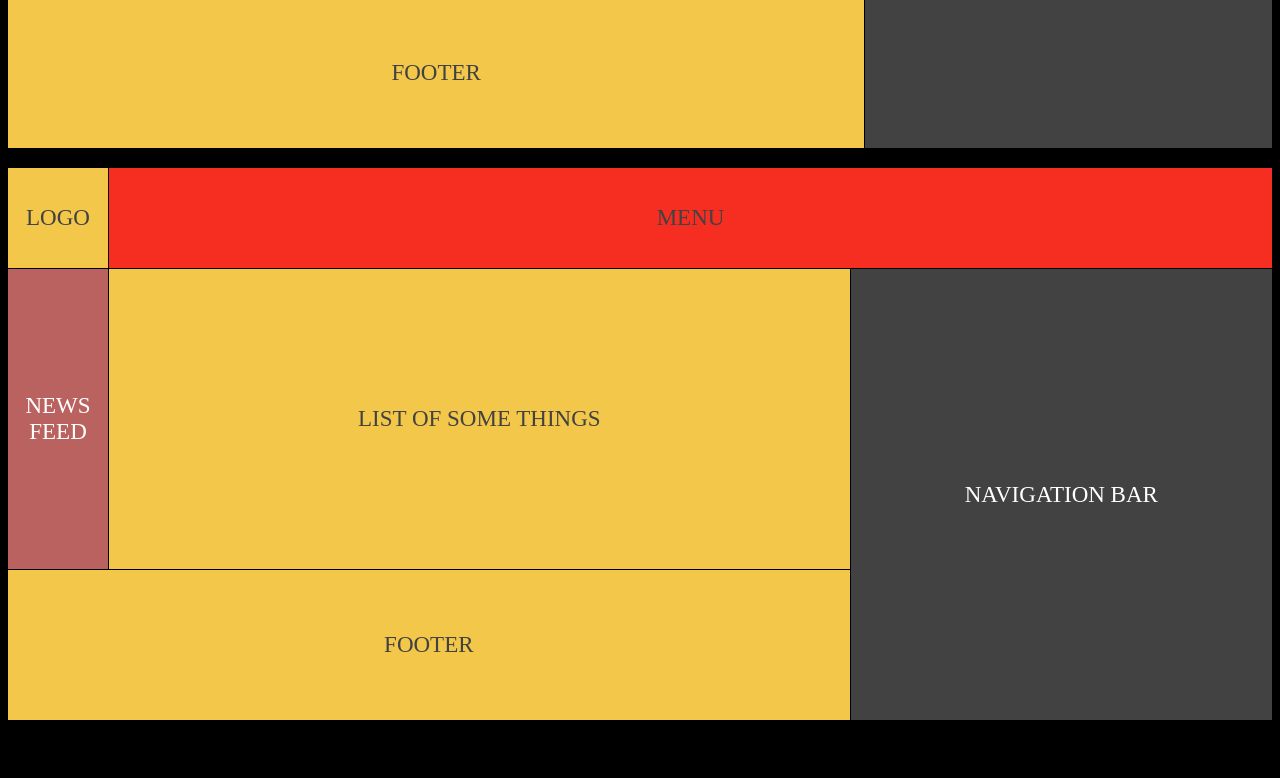
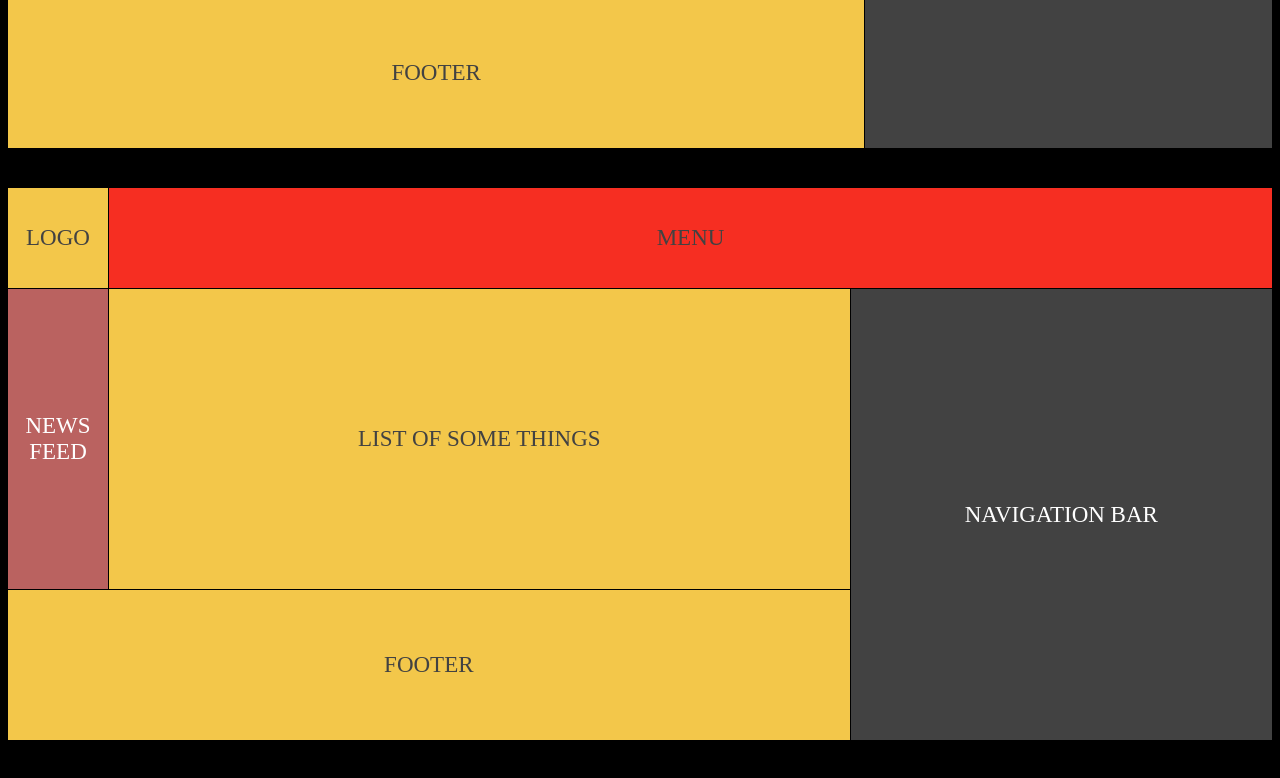
Before and after one commit to bartushak007/grid-flex, a plain HTML site: page index.html in a window 1280 px wide. Shown: the part 512-1290 px from the top of the page. Before the commit the page ends 1240 px from the top, so only its background shows below. Drawn offline with Linux system fonts and the light colour scheme.

Commit message:
Update style.css

```diff
--- a/css/style.css
+++ b/css/style.css
@@ -6,7 +6,7 @@ body {
 
 /*grid*/
 
-.wrapper{
+.wrapper {
 	padding-top: 100px;
 	display: grid;
 	grid-template-columns: 100px 13fr 7fr;
@@ -19,7 +19,7 @@ body {
 	grid-gap: 1px;
 }
 
-.cell{
+.cell {
 	display: flex;
     justify-content: center;
     align-items: center;
@@ -91,17 +91,18 @@ body {
 
 /*flex-box*/
 
-.second-wrapper{
-	padding-top: 20px;
+.second-wrapper {
+	padding-top: 40px;
+	padding-bottom: 100px;
+}
 
-
-}
 .head {
 	width: 100%;
 	display: flex;
 
 }
-.second-wrapper .cell:not(.second-nav):not(.second-menu):not(.second-footer){
+
+.second-wrapper .cell:not(.second-nav):not(.second-menu):not(.second-footer) {
 	border-right: 1px solid #000000;
 	border-bottom: 1px solid #000000;
 }
```
